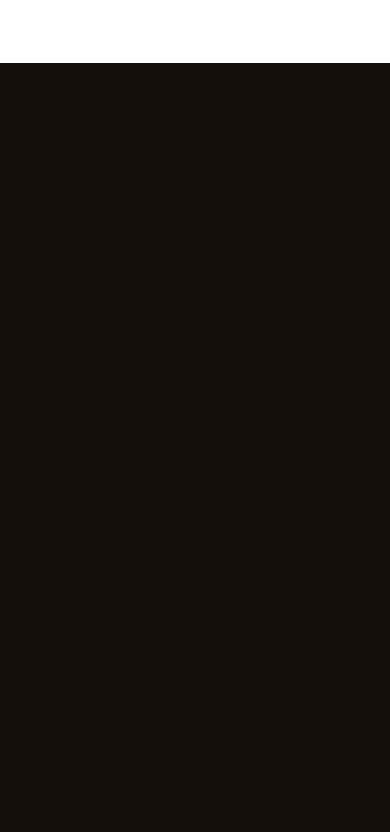
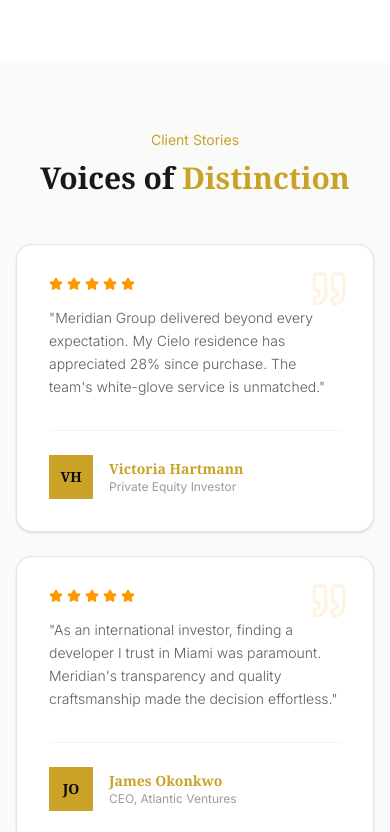
Before and after one commit to FSDTeam-SAA/zakers_frontend, a Next.js app: page / in a window 390 px wide. Shown: the part 9449-10281 px from the top of the page. Before the commit the page ends 9512 px from the top, so only its background shows below. Built offline with nearby package versions, Linux system fonts and the light colour scheme.

Commit message:
client stories done

```diff
--- a/src/app/page.tsx
+++ b/src/app/page.tsx
@@ -1,5 +1,6 @@
 import AdvisorProfile from "@/components/sections/AdvisorProfile";
 import AnnouncementTicker from "@/components/sections/AnnouncementTicker";
+import ClientStories from "@/components/sections/ClientStories";
 import ComparePropertiesBanner from "@/components/sections/ComparePropertiesBanner";
 import ConstructionStatus from "@/components/sections/ConstructionStatus";
 import FeaturedDevelopments from "@/components/sections/FeaturedDevelopments";
@@ -18,6 +19,7 @@
       <ComparePropertiesBanner />
       <WhyMiamiSection />
       <AdvisorProfile />
+      <ClientStories />
     </div>
   );
 }
--- /dev/null
+++ b/src/components/sections/ClientStories.tsx
@@ -0,0 +1,114 @@
+import { Star, Quote } from "lucide-react";
+
+interface Testimonial {
+  id: number;
+  quote: string;
+  author: string;
+  role: string;
+  initials: string;
+  rating: number;
+}
+
+const testimonials: Testimonial[] = [
+  {
+    id: 1,
+    quote:
+      "Meridian Group delivered beyond every expectation. My Cielo residence has appreciated 28% since purchase. The team's white-glove service is unmatched.",
+    author: "Victoria Hartmann",
+    role: "Private Equity Investor",
+    initials: "VH",
+    rating: 5,
+  },
+  {
+    id: 2,
+    quote:
+      "As an international investor, finding a developer I trust in Miami was paramount. Meridian's transparency and quality craftsmanship made the decision effortless.",
+    author: "James Okonkwo",
+    role: "CEO, Atlantic Ventures",
+    initials: "JO",
+    rating: 5,
+  },
+  {
+    id: 3,
+    quote:
+      "The attention to detail in our Azure penthouse is extraordinary. Every material, every finish was selected with an artisan's care. This is genuinely exceptional living.",
+    author: "Sophia Delacroix",
+    role: "Luxury Lifestyle Curator",
+    initials: "SD",
+    rating: 5,
+  },
+  {
+    id: 4,
+    quote:
+      "Working with this team provided unprecedented clarity throughout our pre-construction investment. The portfolio performance speaks for itself.",
+    author: "Marcus Vance",
+    role: "Real Estate Strategist",
+    initials: "MV",
+    rating: 5,
+  },
+];
+
+export default function ClientStories() {
+  return (
+    <section className="w-full bg-stone-50 px-4 py-16 sm:px-8 md:px-16 lg:px-24 lg:py-20">
+      <div className="mx-auto container">
+        {/* Section Header */}
+        <div className="mb-12 text-center">
+          <span className="text-sm font-normal text-primary sm:text-base lg:text-2xl">
+            Client Stories
+          </span>
+          <h2 className="mt-2 font-serif text-3xl font-bold leading-tight text-zinc-900 sm:text-4xl lg:text-5xl">
+            Voices of <span className="text-primary">Distinction</span>
+          </h2>
+        </div>
+
+        {/* Testimonials Grid */}
+        <div className="grid grid-cols-1 gap-6 sm:grid-cols-2 lg:grid-cols-4">
+          {testimonials.map((item) => (
+            <div
+              key={item.id}
+              className="relative flex flex-col justify-between rounded-2xl border border-stone-200 bg-white p-8 shadow-sm transition-all duration-300 hover:shadow-md"
+            >
+              {/* Decorative Background Quote Icon */}
+              <Quote className="absolute right-6 top-6 h-10 w-10 text-amber-500/10" />
+
+              <div className="space-y-4">
+                {/* Rating Stars */}
+                <div className="flex items-center gap-1">
+                  {Array.from({ length: item.rating }).map((_, index) => (
+                    <Star
+                      key={index}
+                      className="h-3.5 w-3.5 fill-amber-500 text-amber-500"
+                    />
+                  ))}
+                </div>
+
+                {/* Quote Text */}
+                <p className="text-sm font-light leading-relaxed text-zinc-900/70">
+                  &quot;{item.quote}&quot;
+                </p>
+              </div>
+
+              {/* Author Details */}
+              <div className="mt-8 flex items-center gap-4 border-t border-amber-500/10 pt-6">
+                {/* Initials Avatar */}
+                <div className="flex h-11 w-11 shrink-0 items-center justify-center bg-primary text-sm font-semibold text-zinc-950 font-serif">
+                  {item.initials}
+                </div>
+
+                <div className="flex flex-col">
+                  <span className="font-serif text-sm font-semibold text-primary">
+                    {item.author}
+                  </span>
+                  <span className="text-xs text-stone-500/70 sm:text-sm">
+                    {item.role}
+                  </span>
+                </div>
+              </div>
+            </div>
+          ))}
+        </div>
+      </div>
+    </section>
+  );
+}
```
